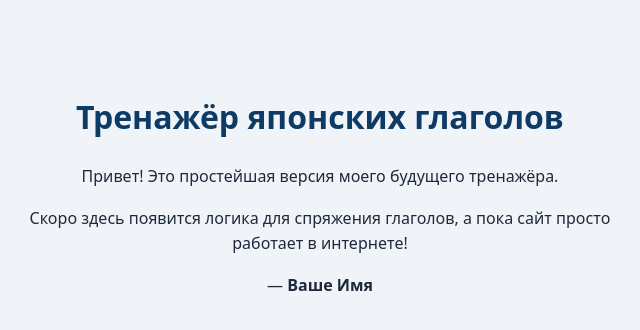
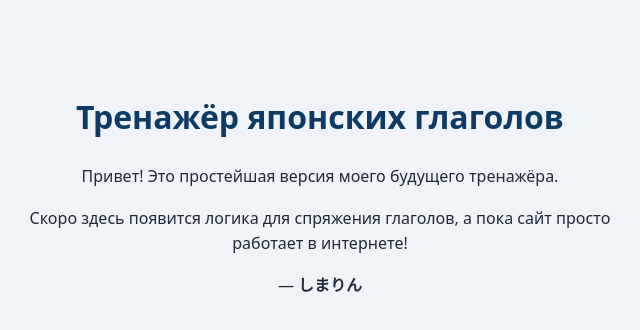
Before and after one commit to chesnokov182-source/japanese-verb-trainer, a plain HTML site: page index.html in a window 1280 px wide. Shown: the full height of the page, 320-960 px from the left. Drawn offline with Linux system fonts and the light colour scheme.

Commit message:
Update index.html

```diff
--- a/index.html
+++ b/index.html
@@ -10,7 +10,7 @@
     <h1>Тренажёр японских глаголов</h1>
     <p>Привет! Это простейшая версия моего будущего тренажёра.</p>
     <p>Скоро здесь появится логика для спряжения глаголов, а пока сайт просто работает в интернете!</p>
-    <p>— <strong>Ваше Имя</strong></p>
+    <p>— <strong>しまりん</strong></p>
     <script src="script.js"></script>
 </body>
 </html>
```
